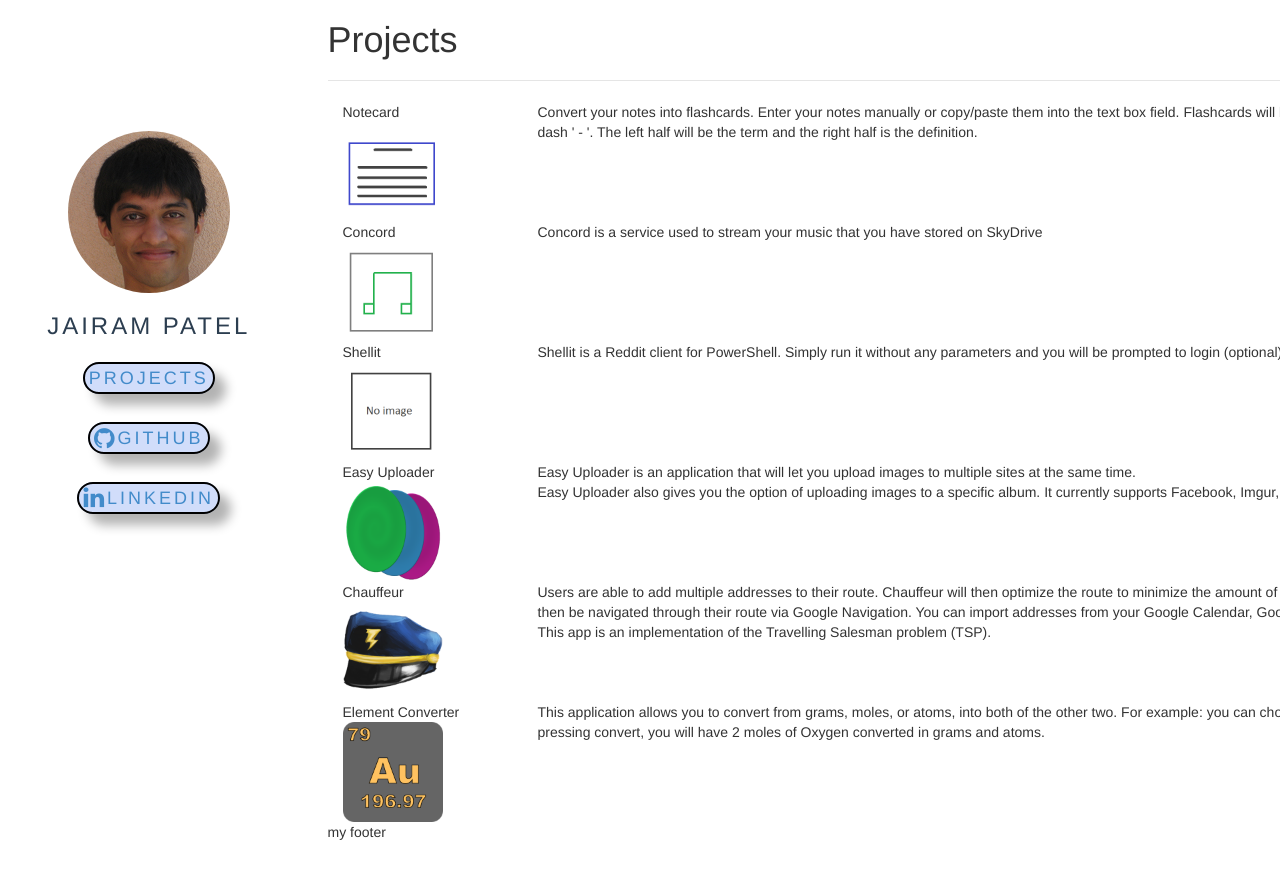
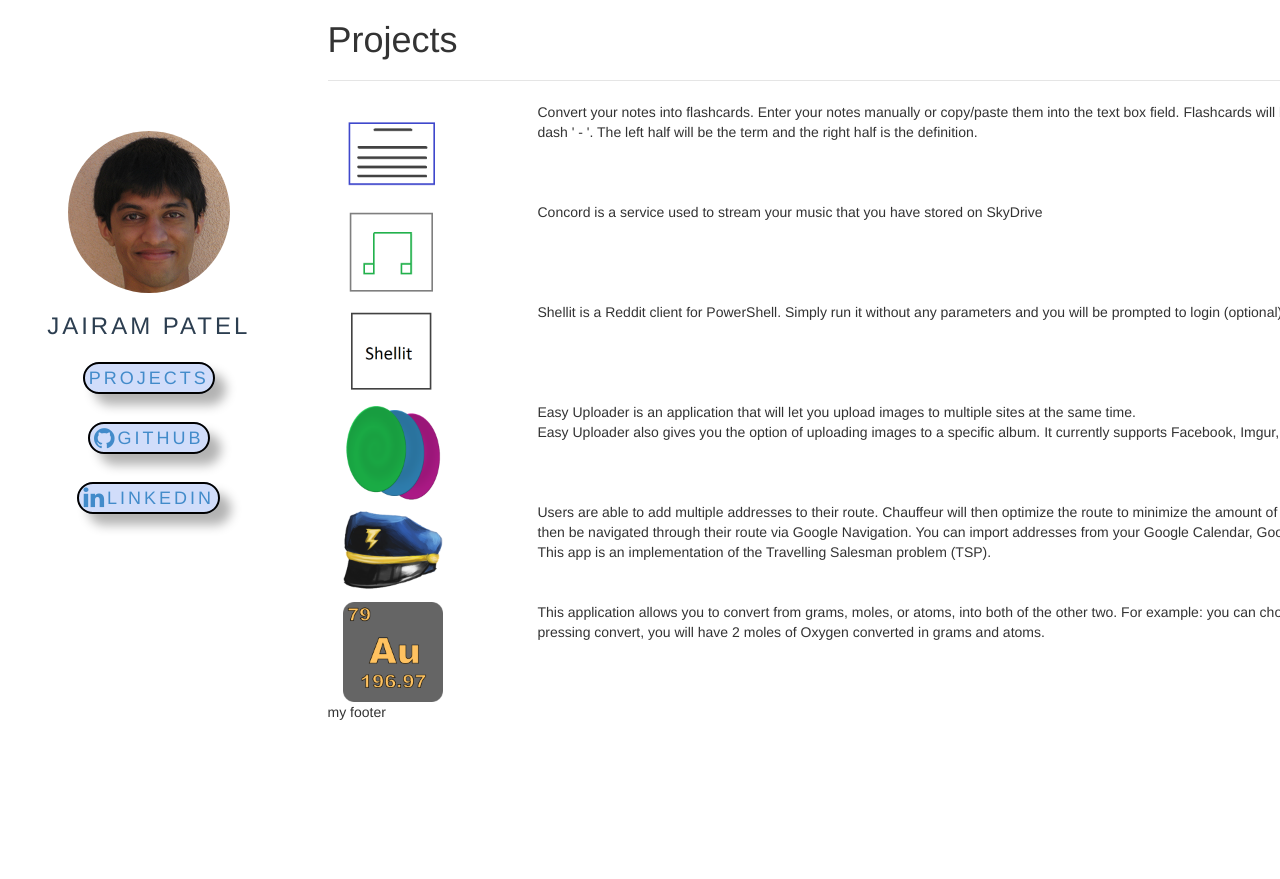
Before and after one commit to jairampatel/jairampatel.github.io, a Jekyll site: the page built from projects.html, in a window 1280 px wide. Shown: the top 879 px of the page. Built offline with Jekyll 4.4.1, drawn with Linux system fonts in a browser that asks for light colours; nearby versions of some CDN libraries.

Commit message:
projects

```diff
--- a/projects.html
+++ b/projects.html
@@ -5,29 +5,29 @@ title: Projects
 
 <div class="container">
 	<div class="row">
-		<div class="col-md-2">Notecard<br><img src="/assets/images/notecard.png" width="100" height="100"></img></div>
+		<div class="col-md-2"><img src="/assets/images/notecard.png" width="100" height="100"></img></div>
   		<div class="col-md-10">Convert your notes into flashcards. Enter your notes manually or copy/paste them into the text box field. Flashcards will be created for lines containing a dash ' - '. The left half will be the term and the right half is the definition.</div>
 	</div>
 	<div class="row">
-		<div class="col-md-2">Concord<br><img src="/assets/images/concord.png" width="100" height="100"></img></div>
+		<div class="col-md-2"><img src="/assets/images/concord.png" width="100" height="100"></img></div>
   		<div class="col-md-10">Concord is a service used to stream your music that you have stored on SkyDrive</div>
 	</div>
 	<div class="row">
-		<div class="col-md-2">Shellit<br><img src="/assets/images/noImage.png" width="100" height="100"></img></div>
+		<div class="col-md-2"><img src="/assets/images/shellit.png" width="100" height="100"></img></div>
   		<div class="col-md-10">Shellit is a Reddit client for PowerShell. Simply run it without any parameters and you will be prompted to login (optional).</div>
 	</div>
 	<div class="row">
-		<div class="col-md-2">Easy Uploader<br><img src="/assets/images/easyUploader.png" width="100" height="100"></img></div>
+		<div class="col-md-2"><img src="/assets/images/easyUploader.png" width="100" height="100"></img></div>
   		<div class="col-md-10">Easy Uploader is an application that will let you upload images to multiple sites at the same time.<br>
 Easy Uploader also gives you the option of uploading images to a specific album. It currently supports Facebook, Imgur, Twitter, Tumblr, and Dropbox.</div>
 	</div>
 	<div class="row">
-		<div class="col-md-2">Chauffeur<br><img src="/assets/images/chauffeur.png" width="100" height="100"></img></div>
+		<div class="col-md-2"><img src="/assets/images/chauffeur.png" width="100" height="100"></img></div>
   		<div class="col-md-10">Users are able to add multiple addresses to their route. Chauffeur will then optimize the route to minimize the amount of time spent driving. Users are then be navigated through their route via Google Navigation. You can import addresses from your Google Calendar, Google Contacts, CSV files.
 		<br>This app is an implementation of the Travelling Salesman problem (TSP).</div>
 	</div>
 	<div class="row">
-		<div class="col-md-2">Element Converter<br><img src="/assets/images/elementConverter.png" width="100" height="100"></img></div>
+		<div class="col-md-2"><img src="/assets/images/elementConverter.png" width="100" height="100"></img></div>
   		<div class="col-md-10">This application allows you to convert from grams, moles, or atoms, into both of the other two. For example: you can choose 2 moles of Oxygen. After pressing convert, you will have 2 moles of Oxygen converted in grams and atoms.</div>
 	</div>
 </div>
```
Also changed, not shown: assets/images/shellit.png (added).
